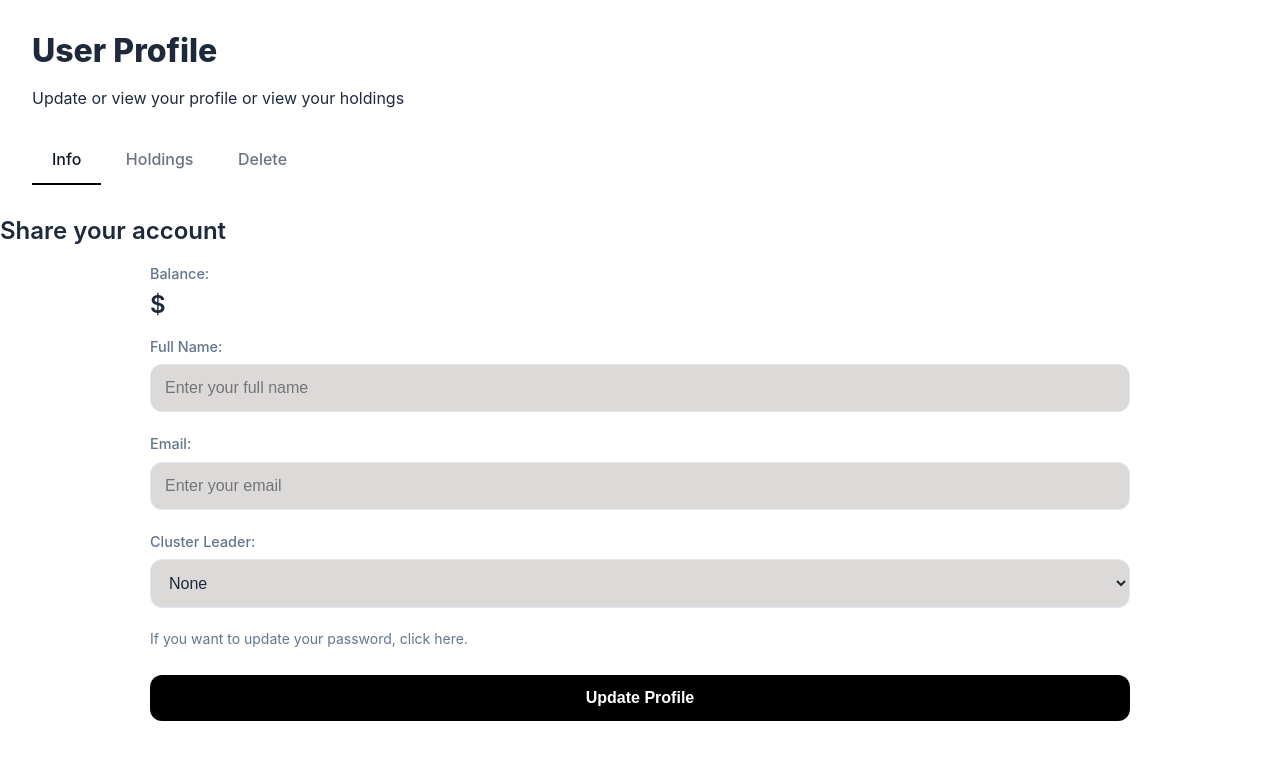
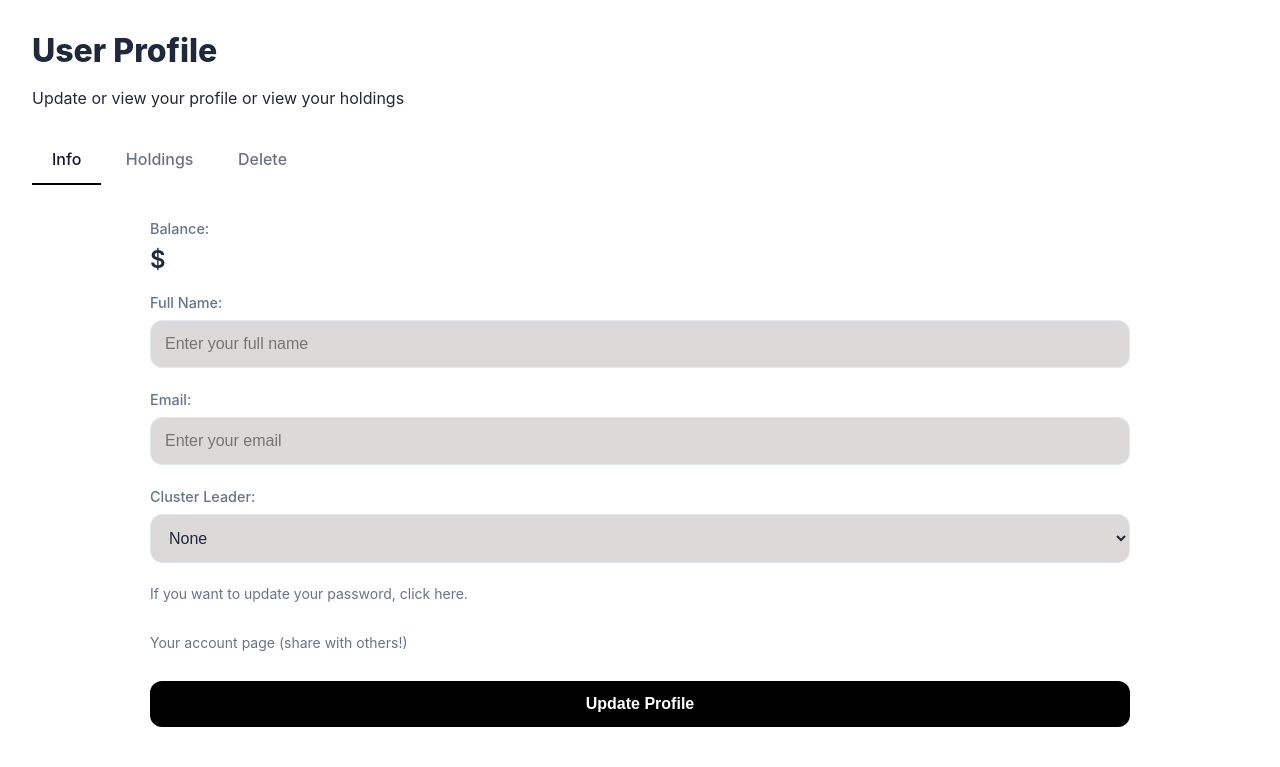
Before and after one commit to mystocks-africa/bycig-mkt, a PHP site: page /profile in a window 1280 px wide. Shown: the part 82-849 px from the top of the page. Before the commit the page ends 803 px from the top, so only its background shows below. Run offline with PHP 8.4, Linux system fonts and the light colour scheme; data that the repository does not hold is empty; some libraries are stand-ins or nearby versions.

Commit message:
added account page for user to share with others

```diff
--- a/mkt/app/views/profile/index.php
+++ b/mkt/app/views/profile/index.php
@@ -26,12 +26,6 @@
     $role = $user['role'] ?? '';
     ?>
     <div id="user-info">
-
-        <div>
-            <h2>Share your account</h2>
-            <!-- Add qr code img here from php backend -->
-        </div>
-
         <form class="update-user-form">
             <?php if ($role === "cluster_leader"): ?>
                 <label>Cluster leaders do not have balances.</label>
@@ -68,6 +62,11 @@
             <p class="small-gray-link">
                 If you want to update your password, <a href="/auth/forgot-pwd">click here</a>.
             </p>
+
+            <a class="small-gray-link" href="/account?email=<?= $user["email"] ?>">
+                Your account page (share with others!)
+            </a>
+            <br><br>
 
             <button type="submit">Update Profile</button>
         </form>
```
